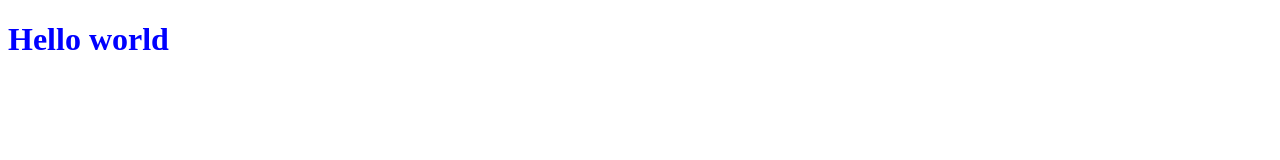
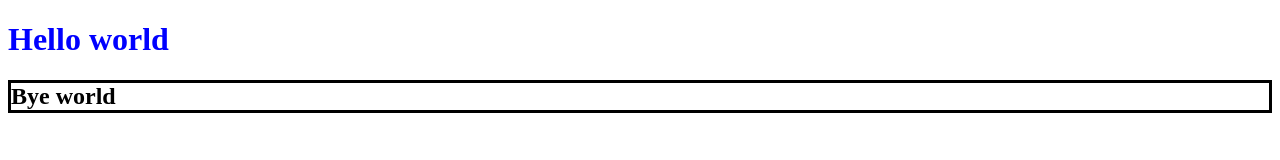
Before and after one commit to jeanehua/web-project2, a plain HTML site: page index.html in a window 1280 px wide. Drawn offline with Linux system fonts and the light colour scheme; files that its build step writes are made by us from their sources; files whose address does not match are found by name.

Commit message:
Adding intial styles

```diff
--- a/index.html
+++ b/index.html
@@ -2,9 +2,10 @@
 <html>
   <head>
     <title>First site</title>
-       <link rel="stylesheet" type="text/css" href="css/styles.css">
+       <link rel="stylesheet" type="text/css" href="C:/Users/acer/Documents/GitHub/web-project2/styles.css">
    </head>
    <body>
       <h1>Hello world</h1>
+      <h2>Bye world</h2>
    </body>
 </html>
--- a/styles.css
+++ b/styles.css
@@ -1,3 +1,6 @@
 h1 {
 	color: blue;
 }
+h2 {
+	 border:3px solid black;
+}
```
